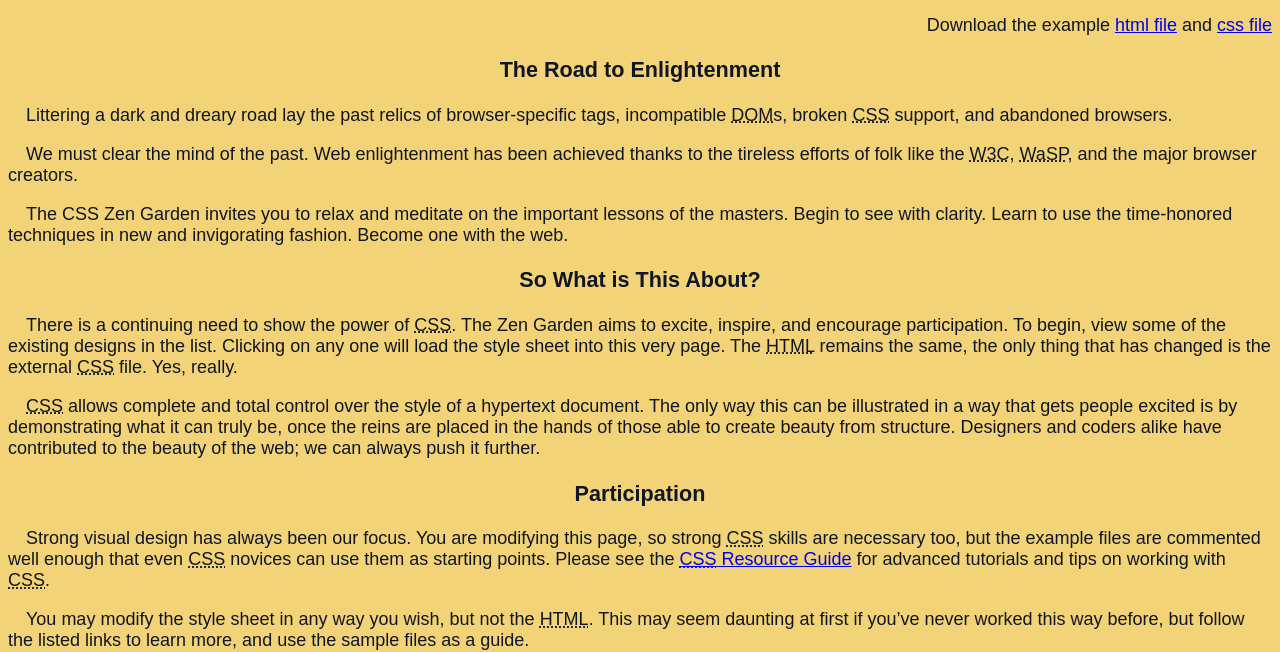
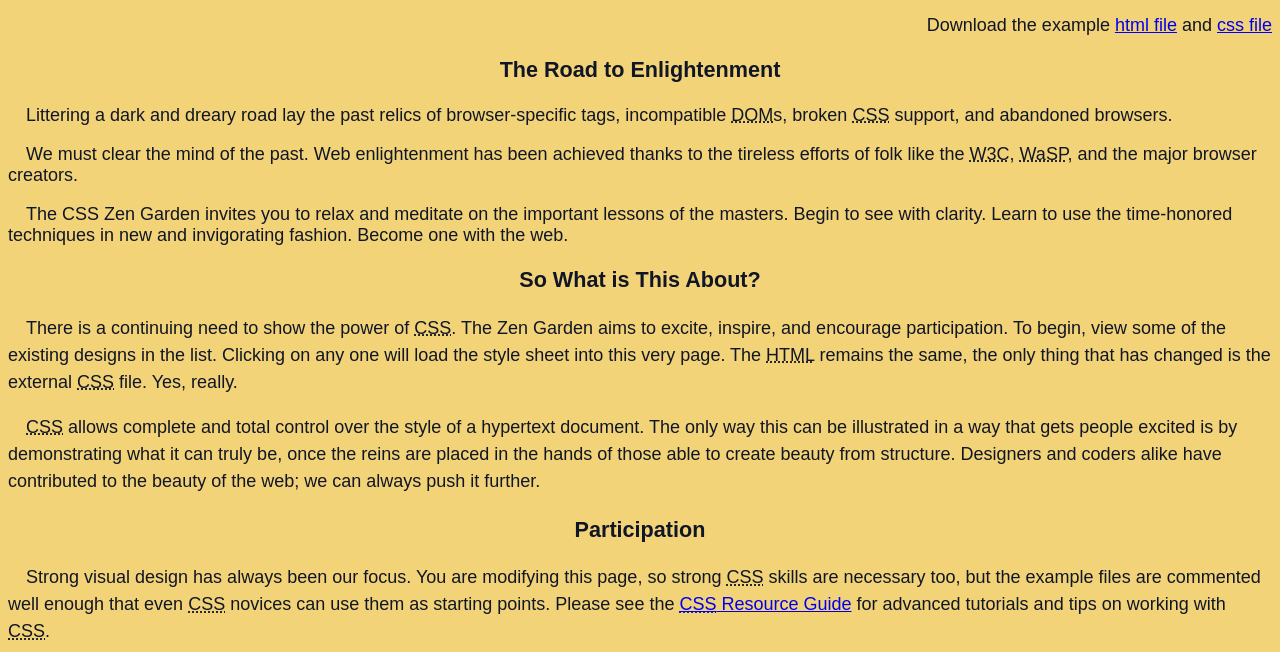
Before and after one commit to ricardojsantoss/desenvolve-introducao-web, a plain HTML site: page Estilização textual/index.html in a window 1280 px wide. Shown: the part 165-817 px from the top of the page. Drawn offline with Linux system fonts and the light colour scheme.

Commit message:
style.css

```diff
--- a/Estilização textual/style.css
+++ b/Estilização textual/style.css
@@ -28,3 +28,4 @@
 h3 { font-size: 1.2rem;}
 
 .summary {text-align: right;}
+.main p {line-height: 1.5;}
```
